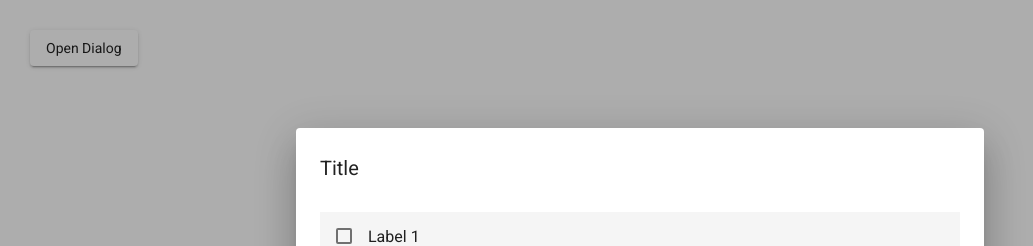
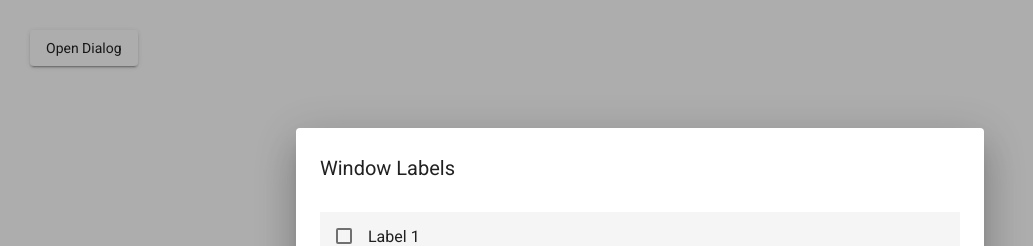
Before and after one commit to Sairam-Reddy/angular-label-dialog-module, an Angular app: page / in a window 1280 px wide. Both pictures are taken after a click on the button "Open Dialog". Shown: the top 246 px of the page, without its empty margins (0-1033 px from the left). Built offline with nearby package versions, Linux system fonts and the light colour scheme.

Commit message:
1 file modified

```diff
--- a/src/app/components/label-dialog/label-dialog.component.html
+++ b/src/app/components/label-dialog/label-dialog.component.html
@@ -1,4 +1,4 @@
-<h2 mat-dialog-title>Title</h2>
+<h2 mat-dialog-title>{{ data.title }}</h2>
 
 <mat-dialog-content class="label-dialog-content">
   <mat-selection-list [color]="'primary'" role="listbox">
```
